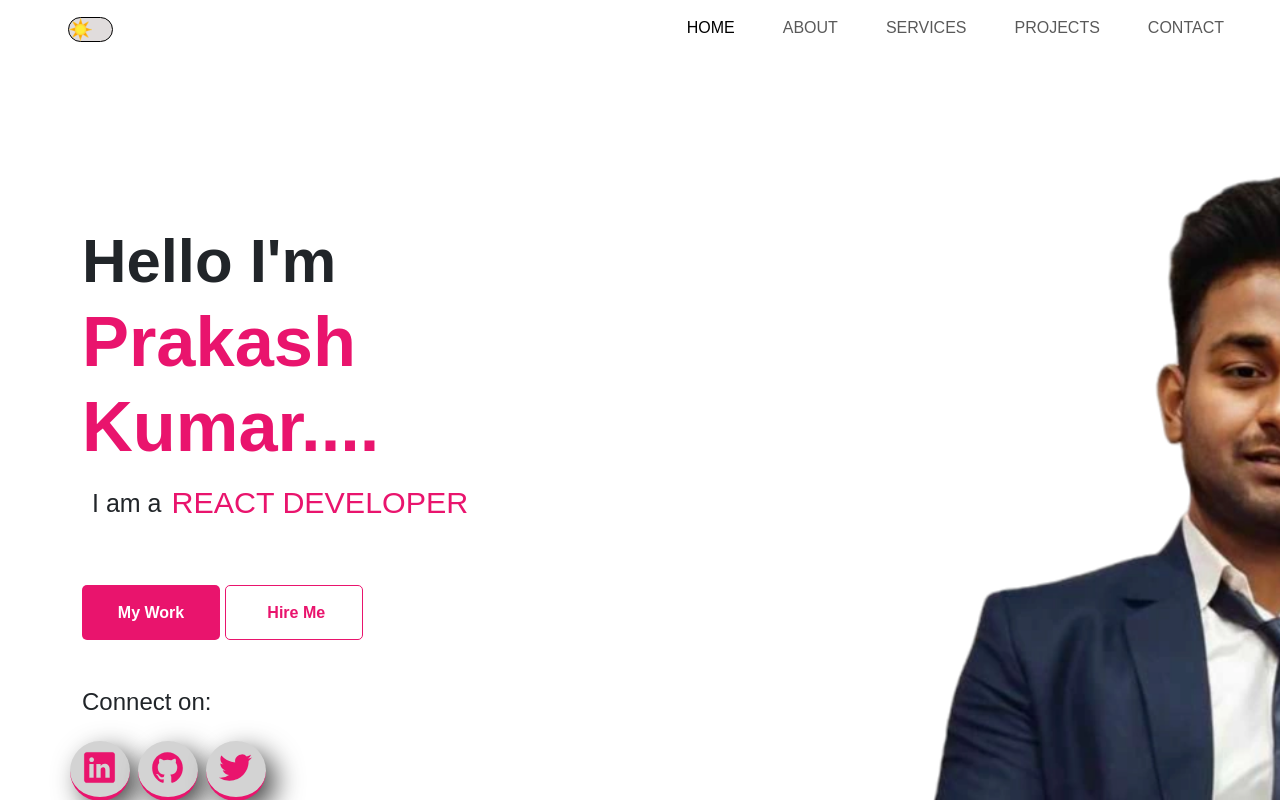
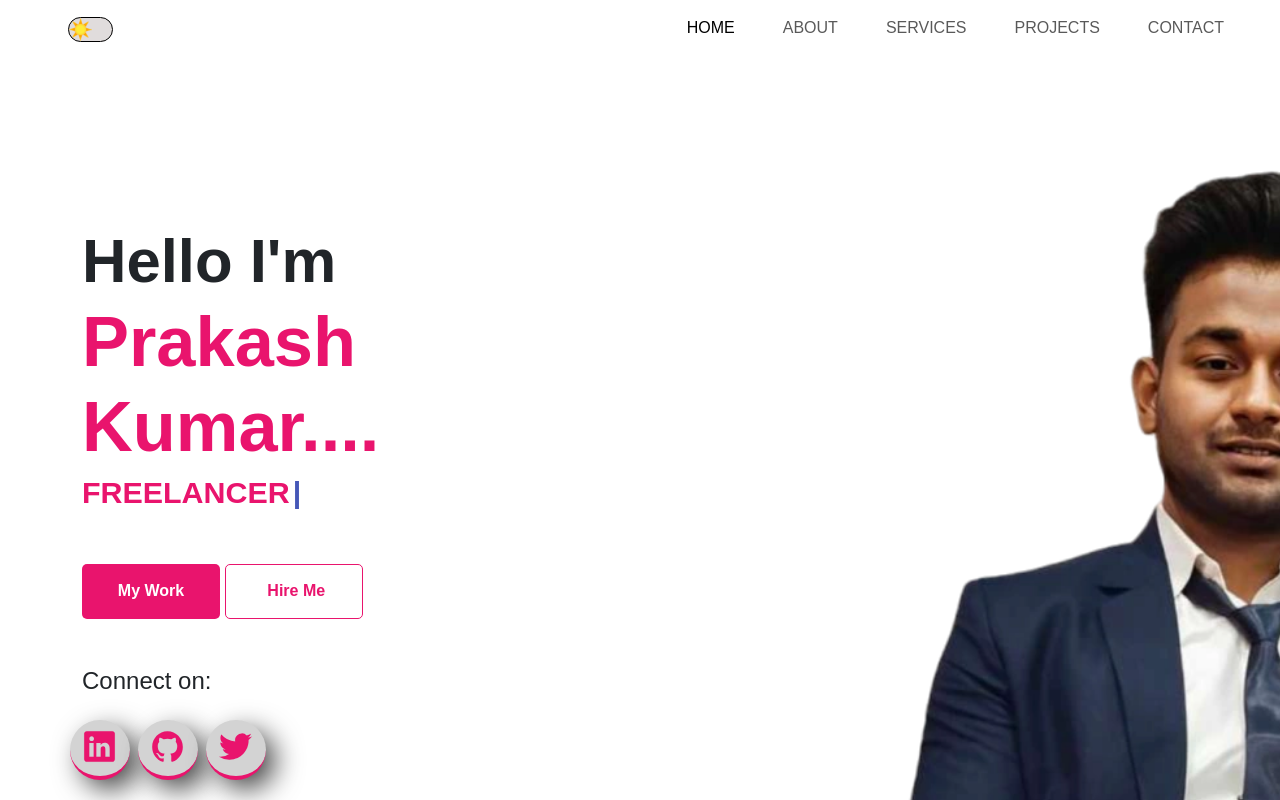
Before and after one commit to Prakash0196/react_portfolio, a React (Vite) app: page / in a window 1280 px wide. Shown: the top 800 px of the page. Built offline with nearby package versions, Linux system fonts and the light colour scheme.

Commit message:
typewriter-commit

```diff
--- a/package.json
+++ b/package.json
@@ -17,7 +17,8 @@
     "react": "^19.1.0",
     "react-dom": "^19.1.0",
     "react-icons": "^5.5.0",
-    "react-router-dom": "^7.6.0"
+    "react-router-dom": "^7.6.0",
+    "react-simple-typewriter": "^5.0.1"
   },
   "devDependencies": {
     "@eslint/js": "^9.25.0",
--- a/src/MainSection.jsx
+++ b/src/MainSection.jsx
@@ -5,8 +5,11 @@ import "./index.css"
 import { MainButton } from "./Main_button"
 import { Project } from "./Projects"
 import { Services } from "./Services"
+import { Typewriter } from 'react-simple-typewriter';
+
 
 export const MainSection=()=>{
+
     return (
         <>
         <section className="main py-5">
@@ -17,16 +20,33 @@ export const MainSection=()=>{
                         <span>Prakash Kumar....</span>
                     </h3>
                     {/* <h6 className="pt-3 web">Web_Developement  </h6> */}
-                   <div class="text-changer">
+
+                   {/* <div class="text-changer">
     <p class="intro-text">I am a</p>
     <div class="roles-container">
       <span class="role"> <h6>web development</h6>  </span>
       <span class="role"> <h6>react developer</h6> </span>
       <span class="role"> <h6>mern developer</h6></span>
       <span class="role"> <h6>full stack developer</h6> </span>
-      {/* <span class="role"> <h6>lover</h6> </span> */}
     </div>
-  </div>
+  </div> */}
+
+
+ <h6 id="profession" style={{color: "#3F51B5"}}>
+      <span style={{ color: 'red', fontWeight: 'bold' }}>
+        <Typewriter
+          words={['Web Development', 'React Developer', 'Freelancer', 'Mern Developer']}
+          loop={true}
+          cursor
+          cursorColor="#3F51B5"
+          cursorStyle='|'
+          typeSpeed={70}
+          deleteSpeed={50}
+          delaySpeed={1000}
+        />
+      </span>
+    </h6>
+
                     <div className="gap-2">
                     <a href="#blog"><input type="button" value="My Work" className="bt1 mt-5 mr-3" style={{marginRight: "5px"}} /></a>
                     <a href="#contact"><input type="button" value=" Hire Me" className="bt2 mt-5" id="" /></a>
--- a/src/index.css
+++ b/src/index.css
@@ -363,11 +363,22 @@ nav ul li a.active {
   font-weight: 700;
 }
 
+#profession .Typewriter__wrapper {
+  color: #3F51B5 !important;
+}
+
+#profession .Typewriter__cursor {
+  color: #3F51B5 !important;
+}
+
+
 .main span{
   color: rgb(233, 20, 109);
 }
 
-
+.main #profession {
+  color: #3F51B5;
+}
 
 .main h6{
   font-size: 1.9rem;
@@ -376,6 +387,7 @@ nav ul li a.active {
   /* border-bottom: 3px solid ; */
   /* width: 90%; */
   position: relative;
+  color: #3F51B5;
 }
 
 
```
Also changed, not shown: 1 other file (tests, documents, lock files or other folders).
